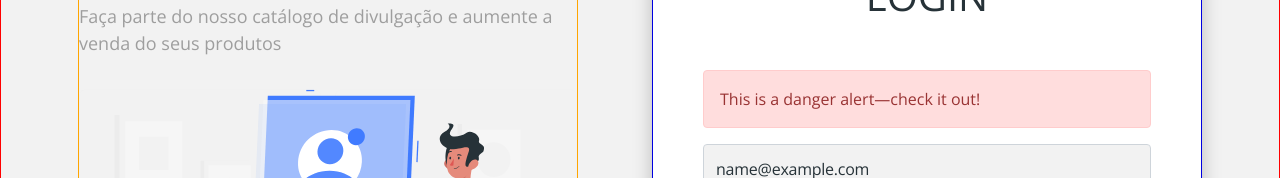
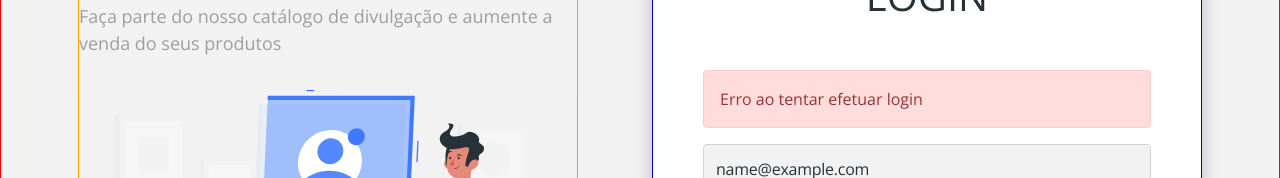
Before and after one commit to gilbertodfl/dscatalog-cap9, a React (Create React App) app in the folder frontend/: page /admin/auth/login in a window 1280 px wide. Both pictures are taken after typing "name@example.com", "Sample123" into the empty fields and a click on the button "FAZER LOGIN". Shown: the part 260-438 px from the top of the page. Built offline with nearby package versions, Linux system fonts and the light colour scheme; no server answers.

Commit message:
Conditional styling

```diff
--- a/frontend/src/pages/Admin/Auth/Login/index.tsx
+++ b/frontend/src/pages/Admin/Auth/Login/index.tsx
@@ -37,7 +37,7 @@ const Login = () => {
       <h1>LOGIN</h1>
       {hasError && (
         <div className="alert alert-danger">
-          This is a danger alert—check it out!
+          Erro ao tentar efetuar login
         </div>
       )}
       <form onSubmit={handleSubmit(onSubmit)}>
@@ -51,7 +51,7 @@ const Login = () => {
               }
             })}
             type="text"
-            className="form-control base-input"
+            className={ `form-control base-input  ${errors.username ? 'is-invalid' : '' }`}
             placeholder="Email"
             name="username"
           />
@@ -66,7 +66,7 @@ const Login = () => {
               required: 'Campo Obrigatório',
             })}
             type="password"
-            className="form-control base-input "
+            className={ `form-control base-input  ${errors.password ? 'is-invalid' : '' }`}
             placeholder="Password"
             name="password"
           />
```
